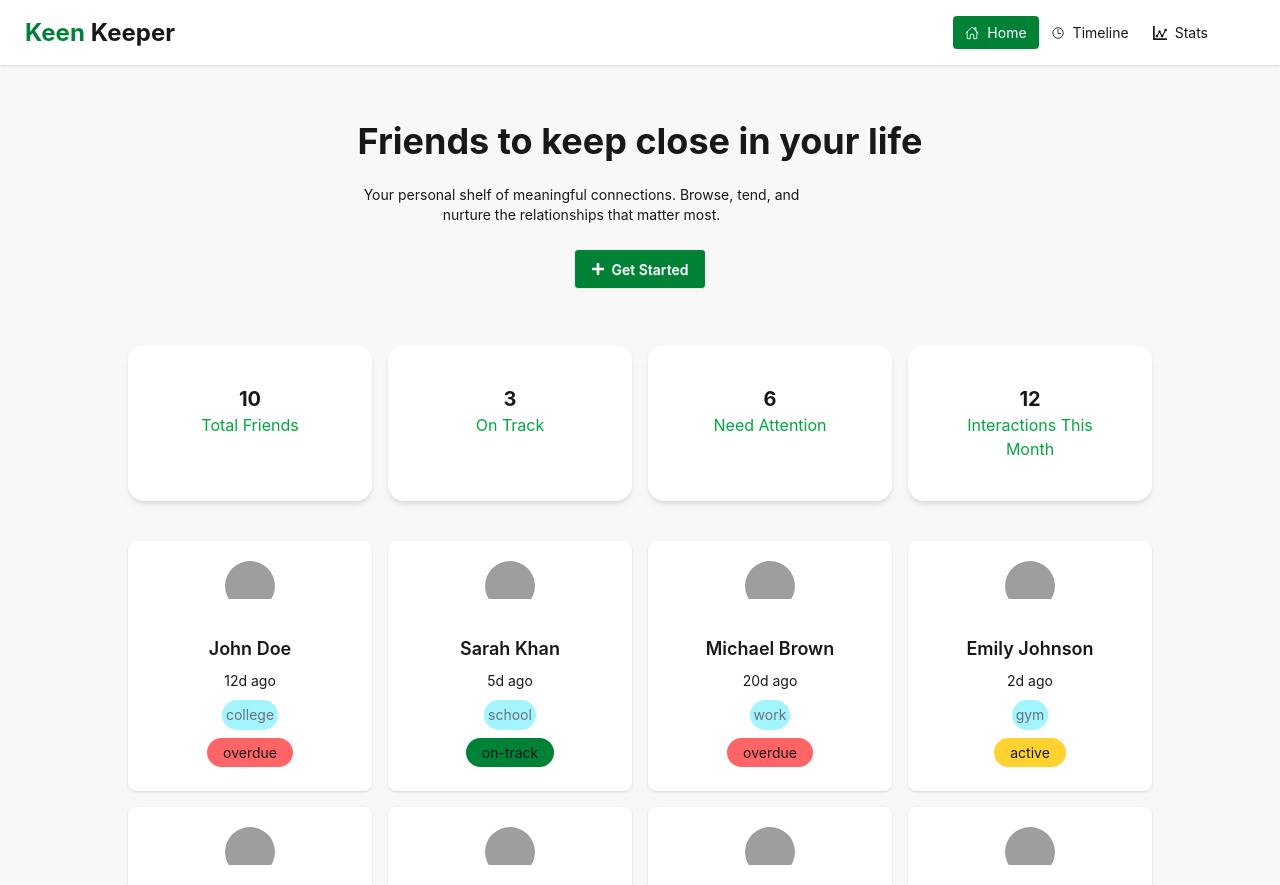
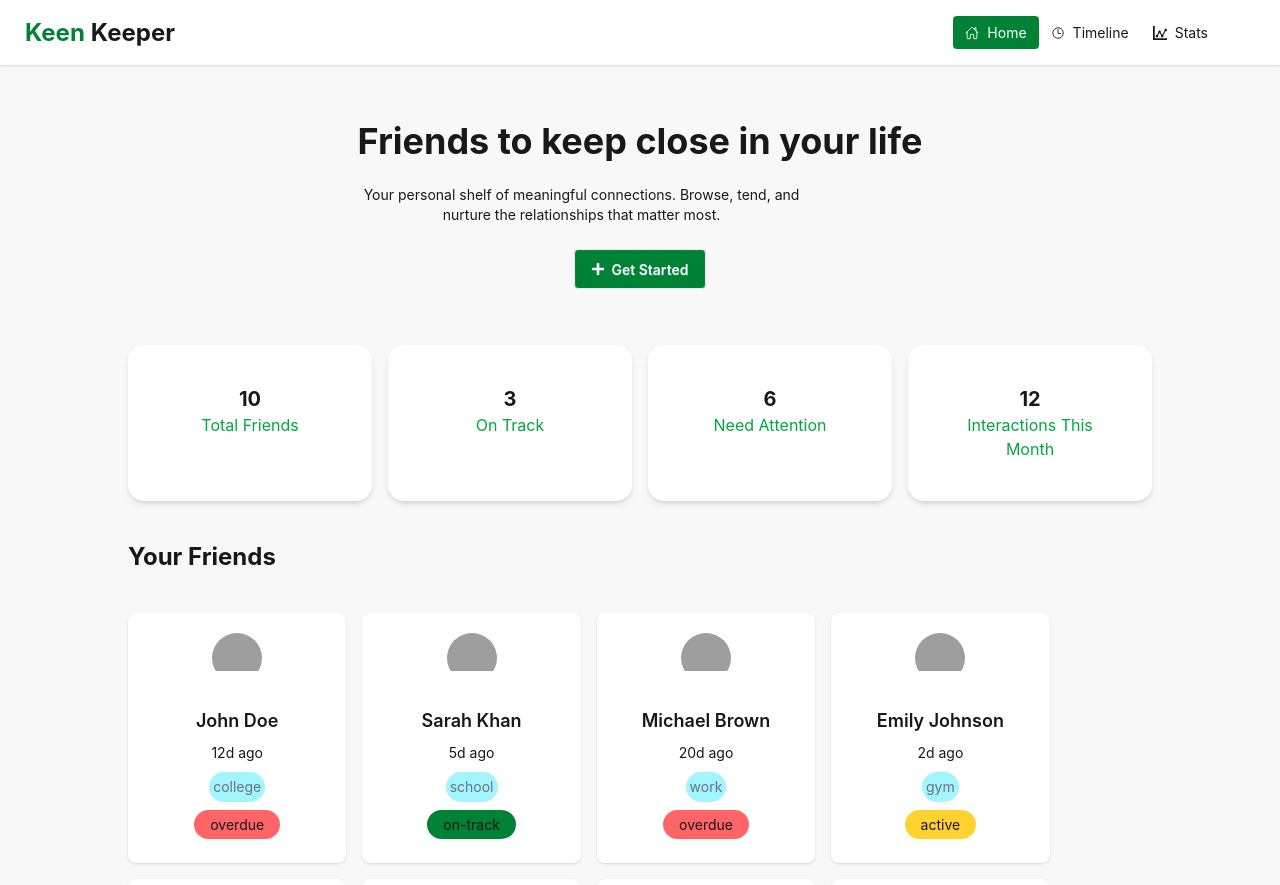
Before and after one commit to Mahmoda-Akter/Assignment-7, a React (Vite) app in the folder my-KeenKeeper-app/: page / in a window 1280 px wide. Shown: the top 885 px of the page. Built offline with nearby package versions, Linux system fonts and the light colour scheme; grey boxes are pictures that could not be loaded.

Commit message:
update card

```diff
--- a/my-KeenKeeper-app/src/Component/Friends/Friends.jsx
+++ b/my-KeenKeeper-app/src/Component/Friends/Friends.jsx
@@ -10,9 +10,12 @@ const Friends = () => {
     console.log(loding);
     return (
         <div className='w-[80%] mx-auto mt-10 bg-base-200'>
-            <div className='grid sm:grid-cols-1 justify-center md:grid-cols-2   lg:grid-cols-4 gap-4'>
+            <h1 className='font-bold text-2xl'>Your Friends</h1>
+            <div className='grid sm:w-[90%] grid-cols-1 justify-center md:grid-cols-2  lg:grid-cols-4 gap-4 mt-10'>
+
                 {
-                   loding?<div className='flex justify-center items-center'><span className="loading loading-spinner loading-xl bg-green-700 text-center"></span></div>: friend.map(frienditem => <Card frienditem={frienditem}></Card>)
+                   loding?<div className='col-span-full flex justify-center items-center h-[250px]'><span className="loading loading-spinner loading-xl bg-green-700 text-center block"></span></div>:
+                   friend.map(frienditem => <Card frienditem={frienditem}></Card>)
                 }
             </div>
         </div>
--- a/my-KeenKeeper-app/src/Ui/Card.jsx
+++ b/my-KeenKeeper-app/src/Ui/Card.jsx
@@ -7,7 +7,7 @@ import { Link } from 'react-router';
 const Card = ({frienditem}) => {
     return (
         <div>
-            <Link to={`/${frienditem.id}`} className="card bg-base-100 h-[250px] w-full shadow-sm pt-5">
+            <Link to={`/${frienditem.id}`} className="card bg-base-100 min-h-[250px] w-full shadow-sm pt-5">
                 <figure className='rounded-full h-[50px] w-[50px]   block mx-auto'>
                     <img src={frienditem.picture}
                     className='object-cover'/>
```
